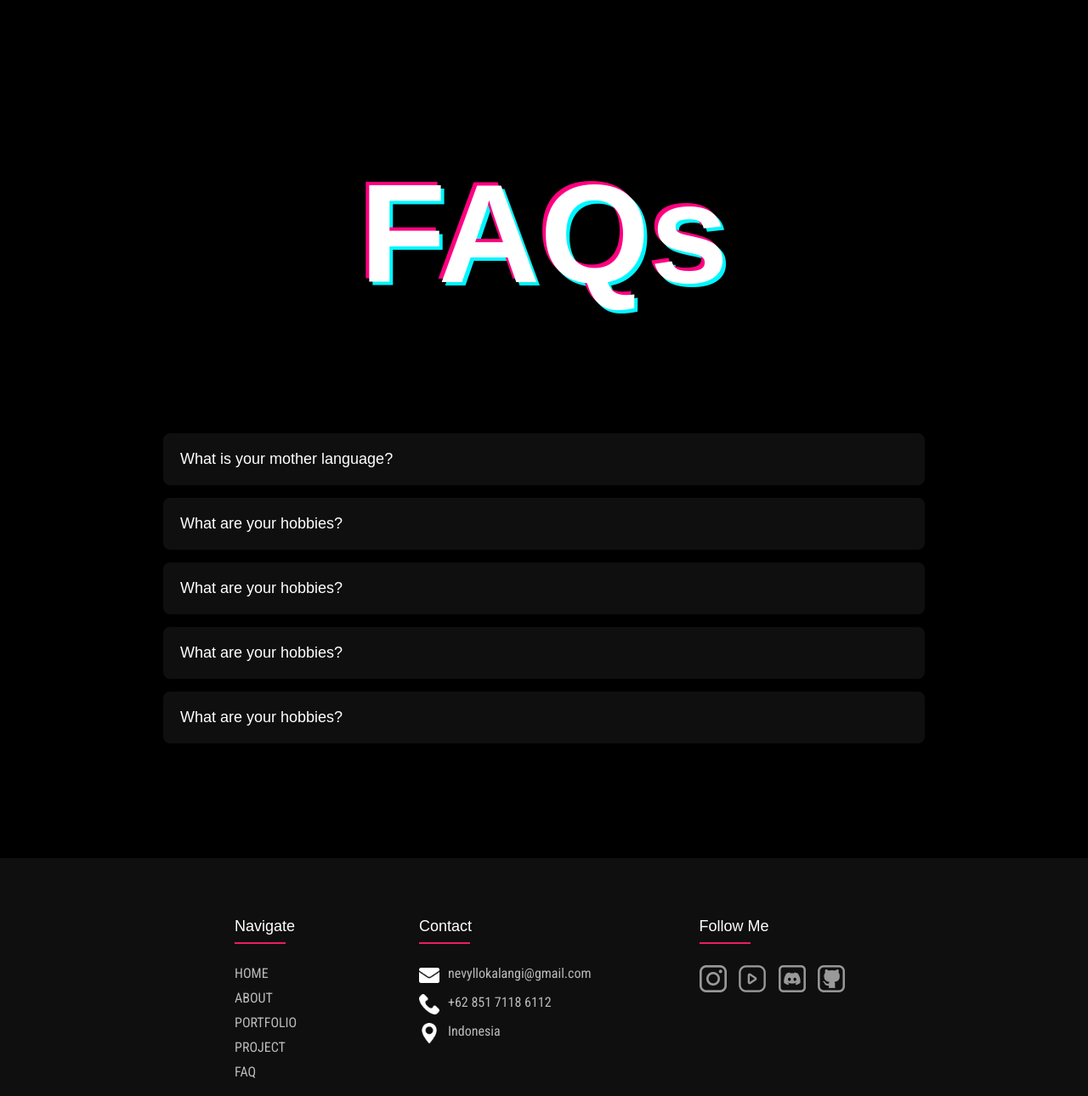
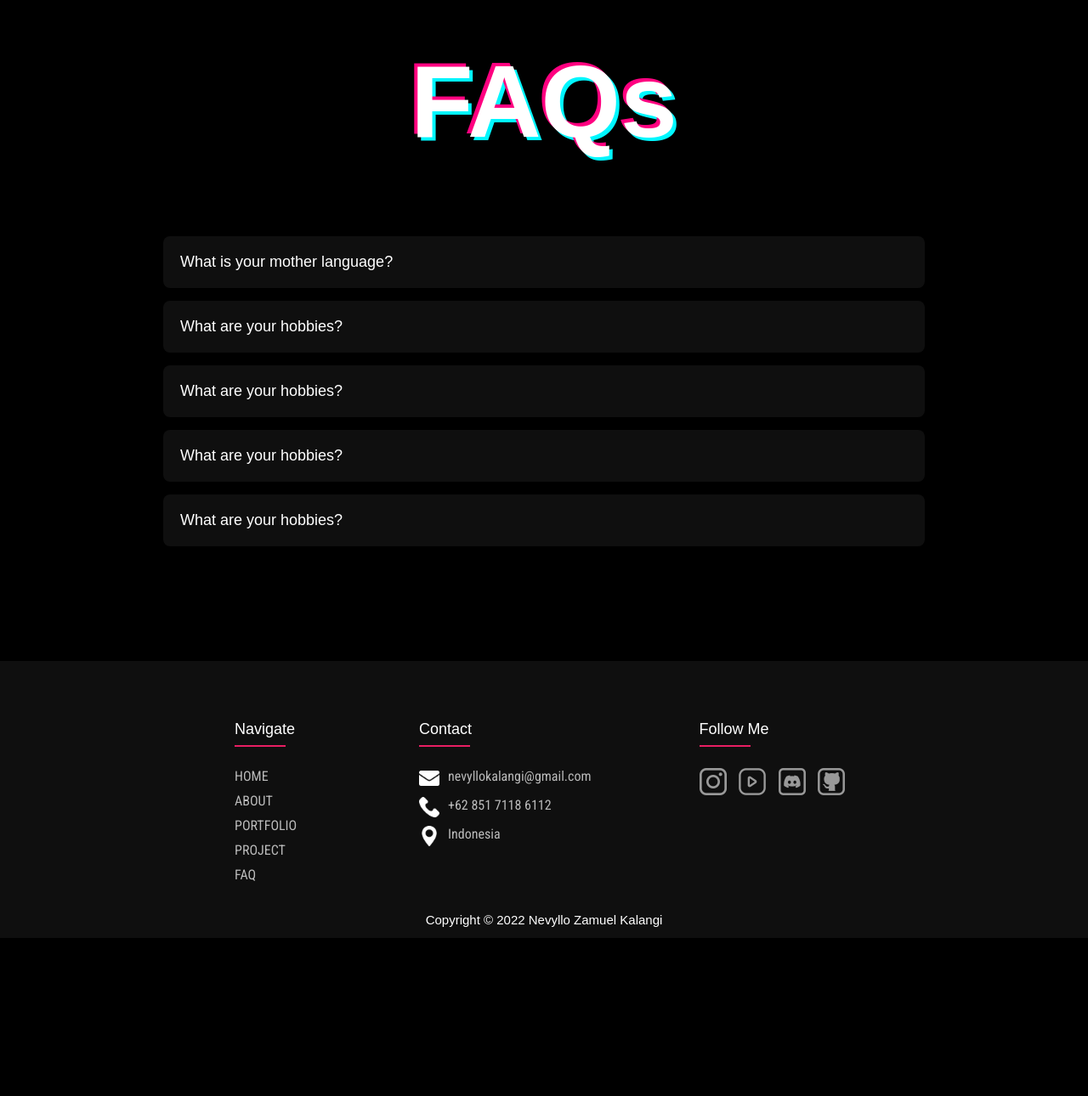
Before and after one commit to VLO-K/Nevyllo-Zamuel-Kalangi, a PHP site: page /faq in a window 1280 px wide. Shown: the part 60-1350 px from the top of the page at 85% size. After the commit the page ends 1164 px from the top, so only its background shows below. Run offline with PHP 8.4, Linux system fonts and the light colour scheme.

Commit message:
Minor Update

```diff
--- a/Assets/common/cursor.php
+++ b/Assets/common/cursor.php
@@ -50,4 +50,9 @@
     border: 1px solid var(--secondary);
     animation: cursorAnim2 .5s forwards;
   }
+  @media(max-width: 600px){
+    .cursor {
+      display: none;
+    }
+  }
 </style>
--- a/Assets/common/footer.php
+++ b/Assets/common/footer.php
@@ -131,7 +131,7 @@
             <div class="footer-col">
                 <h4 class="footer-title">Navigate</h4>
                 <ul class="footer-ul">
-                    <li><a class="footer-text" href="/ome">HOME</a></li>
+                    <li><a class="footer-text" href="/home">HOME</a></li>
                     <li><a class="footer-text" href="/about">ABOUT</a></li>
                     <li><a class="footer-text" href="/portfolio">PORTFOLIO</a></li>
                     <li><a class="footer-text" href="/project">PROJECT</a></li>
--- a/CSS/faq.css
+++ b/CSS/faq.css
@@ -43,13 +43,13 @@ main {
   flex-direction: column;
   align-items: center;
   width: 100%;
-  margin: 80px 0;
+  margin-bottom: 80px;
 }
 h1 {
   text-align: center;
-  font-size: 166px;
+  font-size: 120px;
   width: 100%;
-  padding: 100px;
+  padding: 50px;
   text-shadow: -4px -4px 0px #ff0080,
                 4px 4px 0px #00f7ff;
 }
--- a/CSS/portfolio.css
+++ b/CSS/portfolio.css
@@ -41,9 +41,9 @@ body {
 /* Portfolio Title */
 h1 {
   text-align: center;
-  font-size: 166px;
+  font-size: 120px;
   width: 100%;
-  padding: 100px;
+  padding: 50px;
   text-shadow: -4px -4px 0px #ff0080,
                 4px 4px 0px #00f7ff;
 }
--- a/CSS/project.css
+++ b/CSS/project.css
@@ -39,9 +39,9 @@ body {
 }
 h1 {
   text-align: center;
-  font-size: 166px;
+  font-size: 120px;
   width: 100%;
-  padding: 100px;
+  padding: 50px;
   text-shadow: -4px -4px 0px #ff0080,
                 4px 4px 0px #00f7ff;
 }
--- a/Page/faq.php
+++ b/Page/faq.php
@@ -11,7 +11,7 @@
     <!-- HTML Config -->
     <!-- HTML Links -->
     <script type="text/javascript" src="./Scripts/app.js" defer></script>
-    <link rel="stylesheet" href="./CSS/faq.css" media="print" onload="this.media='all'">
+    <link rel="stylesheet" href="/CSS/faq.css" media="print" onload="this.media='all'">
     <link rel="icon" type="image/x-icon" href="./Assets/Img/Logo.png"/>
     <link href="https://fonts.googleapis.com/css?family=Roboto Condensed" rel="stylesheet"/>
     <link href="https://fonts.googleapis.com/css?family=Inter" rel="stylesheet"/>
--- a/Page/project.php
+++ b/Page/project.php
@@ -25,7 +25,7 @@
     <main class="content-container">
         <!-- Project -->
         <div class="project-section">
-            <h1>PORTFOLIO</h1>
+            <h1>PROJECTS</h1>
             <div class="project-row">
                 <div class="project-col">
 
```
Also changed, not shown: .htaccess, Script/index.js (added).
